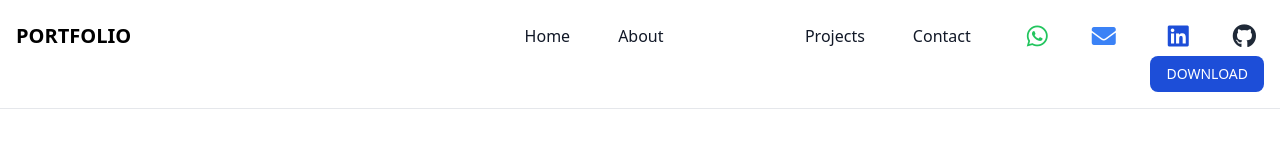
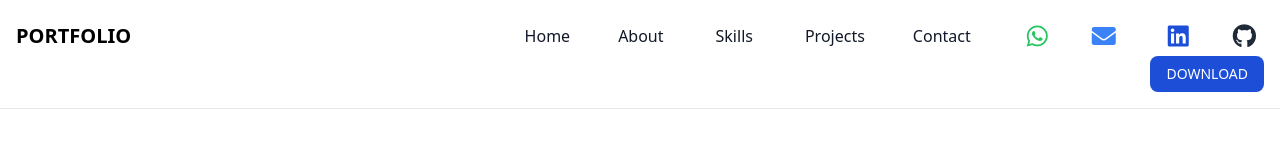
Before and after one commit to NMounish/PortFolio, a React (Vite) app: page / in a window 1280 px wide. Shown: the top 160 px of the page. Built offline with nearby package versions, Linux system fonts and the light colour scheme.

Commit message:
Updated Home component text color

```diff
--- a/src/Component/Home.jsx
+++ b/src/Component/Home.jsx
@@ -206,7 +206,7 @@ const Home = () => {
                   <button
                     onClick={() => scrollToSection(section)}
                     className={`block py-2 px-3 text-gray-900 rounded-lg hover:bg-blue-700 md:hover:bg-transparent md:hover:text-blue-700 md:p-2${
-                      activeSection === section ? "bg-blue-700 text-white" : ""
+                      activeSection === section ? "bg-blue-700" : ""
                     }`}
                   >
                     {section.charAt(0).toUpperCase() + section.slice(1)}
```
